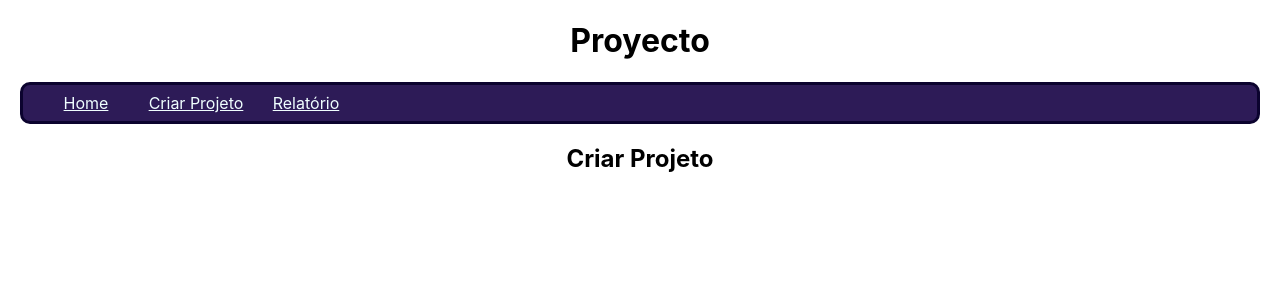
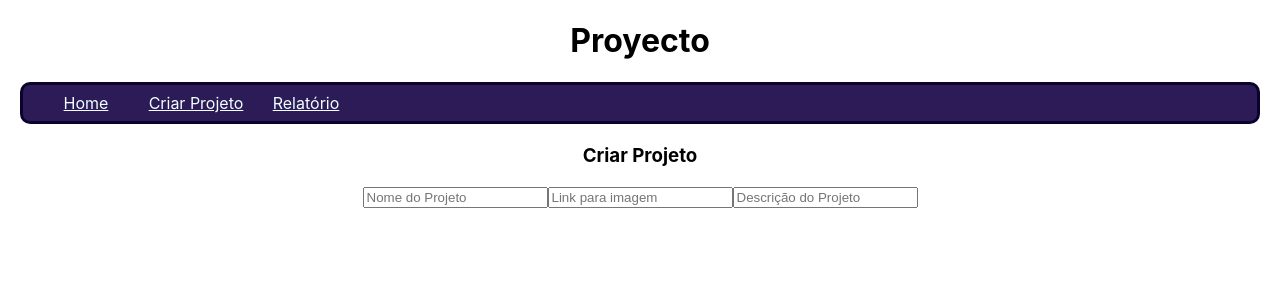
Before and after one commit to douglaslimaxx/proyecto, a React (Create React App) app in the folder frontend/: page /create in a window 1280 px wide. Shown: the top 300 px of the page. Built offline with nearby package versions, Linux system fonts and the light colour scheme.

Commit message:
add create component

```diff
--- a/frontend/src/App.js
+++ b/frontend/src/App.js
@@ -4,7 +4,7 @@ import "./style/App.css";
 import Header from "./components//Header/Header";
 import NavBar from "./components/NavBar/NavBar";
 import Home from "./pages/HomePage/Home";
-import Create from "./pages/CreatePage/Create";
+import CreatePage from "./pages/CreatePage/CreatePage";
 import Resume from "./pages/ResumePage/Resume";
 import Api from "./service/api";
 
@@ -27,7 +27,7 @@ function App() {
           path="/"
           render={(props) => <Home projects={projects} />}
         />
-        <Route path="/create" component={Create} />
+        <Route path="/create" component={CreatePage} />
         <Route path="/resume" component={Resume} />
       </Switch>
     </div>
--- /dev/null
+++ b/frontend/src/components/Create/Create.js
@@ -0,0 +1,14 @@
+import React from 'react';
+
+function Create() {
+  return (
+    <div>
+      <h3>Criar Projeto</h3>
+      <input type="text" name="name" placeholder="Nome do Projeto" />
+      <input type="text" name="image" placeholder="Link para imagem" />
+      <input type="text" name="description" placeholder="Descrição do Projeto" />
+    </div>
+  )
+}
+
+export default Create;
--- a/frontend/src/pages/CreatePage/Create.js
+++ /dev/null
@@ -1,7 +0,0 @@
-import React from "react";
-
-function Create() {
-  return <h2>Criar Projeto</h2>;
-}
-
-export default Create;
--- /dev/null
+++ b/frontend/src/pages/CreatePage/CreatePage.js
@@ -0,0 +1,8 @@
+import React from "react";
+import Create from "../../components/Create/Create";
+
+function CreatePage() {
+  return <Create />;
+}
+
+export default CreatePage;
```
